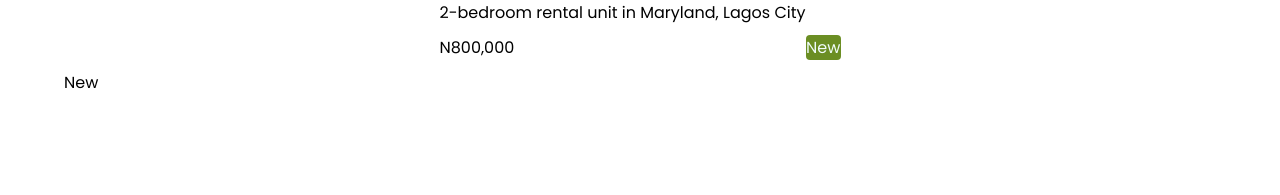
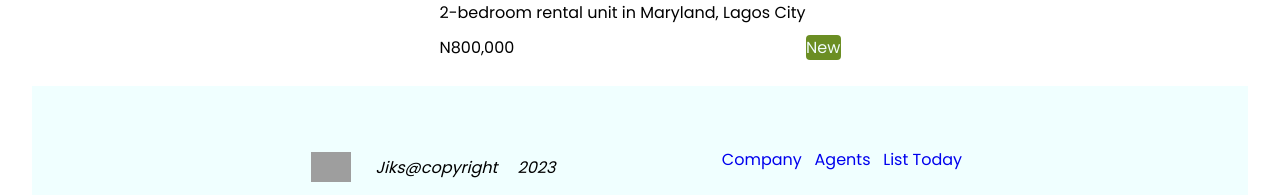
Before and after one commit to Mrjiks/property-listing, a React (Create React App) app: page / in a window 1280 px wide. Shown: the part 1189-1384 px from the top of the page. Before the commit the page ends 1284 px from the top, so only its background shows below. Built offline with nearby package versions, Linux system fonts and the light colour scheme; grey boxes are pictures that could not be loaded.

Commit message:
Add footer

```diff
--- a/src/App.js
+++ b/src/App.js
@@ -1,5 +1,6 @@
 import React from 'react';
 import { BrowserRouter as Router, Routes, Route } from 'react-router-dom';
+import Footer from './components/Footer';
 import SharedLayout from './components/SharedLayout';
 import Agents from './pages/Agents';
 import Landing from './pages/Landing';
@@ -18,13 +19,14 @@ function App() {
             <Route path="market" element={"Markets"} />
             <Route path="profile" element={"User profile"} />
           </Route>
-          <Route index path="/" element={<Landing />} />
           <Route path="/" element={<Landing />} />
 
           <Route path="/signin" element={<SignIn />} />
           <Route path="agents" element={<Agents />} />
         </Routes>
+			<Footer />
       </Router>
+
     </>
   );
 }
--- /dev/null
+++ b/src/components/Footer.js
@@ -0,0 +1,136 @@
+import React from 'react';
+import { Link } from 'react-router-dom';
+import styled from 'styled-components';
+
+const Footer = () => {
+	return (
+		<Wrapper>
+			<div className='container'>
+				<div className='links'>
+					<Link
+						to='#'
+						className='link'
+					>
+						Company
+					</Link>
+					<Link
+						to='#'
+						className='link'
+					>
+						Agents
+					</Link>
+					<Link
+						to='#'
+						className='link'
+					>
+						List Today
+					</Link>
+				</div>
+				<div className='logo-wrapper'>
+					<Link to='/'>
+						<img
+							src='https://img.freepik.com/premium-vector/home-icon-house-symbol-simple-vector-design-logo_231786-5048.jpg?w=50'
+							alt=''
+						/>
+					</Link>
+					<div>
+						<address>
+							<span>Jiks@copyright</span> {new Date().getFullYear()}
+						</address>
+					</div>
+				</div>
+			</div>
+		</Wrapper>
+	);
+};
+
+export default Footer;
+
+const Wrapper = styled.footer`
+	display: flex;
+	flex-direction: column;
+	flex-basis: 1;
+	justify-content: space-between;
+	margin: 1rem auto;
+	align-items: center;
+	background-color: azure;
+	height: 100%;
+	position: static;
+	bottom: 0;
+	left: 0;
+	right: 0;
+
+	.container {
+		display: flex;
+		flex-direction: column;
+		justify-content: space-between;
+		margin: 1rem auto;
+		align-items: center;
+		background-color: azure;
+		.logo-wrapper {
+			display: flex;
+			flex-direction: row;
+			align-items: center;
+			margin-top: 1rem;
+			address {
+				margin-left: 0.5rem;
+				span {
+					margin-right: 1rem;
+					text-decoration: none;
+				}
+			}
+		}
+	}
+	.links {
+		display: flex;
+		flex-direction: column;
+		justify-content: space-between;
+		.link {
+			margin: 0.4rem;
+			text-decoration: none;
+		}
+		&.link:hover {
+			cursor: pointer;
+		}
+	}
+
+	img {
+		display: block;
+		max-width: 100%;
+		height: 30px;
+		object-fit: cover;
+		margin-right: 1rem;
+	}
+
+	@media (min-width: 768px) {
+		.container {
+			display: flex;
+			flex-direction: row;
+			justify-content: space-between;
+			margin-top: 50px;
+			align-items: center;
+			background-color: azure;
+		}
+		.links {
+			order: 1;
+			display: flex;
+			flex-direction: row;
+			justify-content: space-between;
+			align-items: center;
+			margin-left: 10rem;
+		}
+		.logo-wrapper {
+			display: flex;
+			flex-direction: row;
+			align-items: center;
+
+			address {
+				margin-left: 0.5rem;
+				span {
+					margin-right: 1rem;
+					text-decoration: none;
+				}
+			}
+		}
+	}
+`;
--- a/src/components/NavBar.js
+++ b/src/components/NavBar.js
@@ -3,7 +3,6 @@ import { GiHamburgerMenu } from 'react-icons/gi';
 import React from 'react';
 import { useGlobalContext } from './context';
 import { NavLink } from 'react-router-dom';
-import { AiOutlineClose } from 'react-icons/ai';
 
 const NavBar = () => {
 	const { toggleMenu, showMenu, closeMenu } = useGlobalContext();
--- a/src/components/SharedLayout.js
+++ b/src/components/SharedLayout.js
@@ -7,6 +7,7 @@ import { useGlobalContext } from './context';
 const SharedLayout = () => {
 	const { showMenu } = useGlobalContext();
 	return (
+		<>
 			<div className='container'>
 				<NavBarWrapper />
 				{showMenu && <MobileMenu />}
@@ -20,6 +21,7 @@ const SharedLayout = () => {
 					</div>
 				</Wrapper>
 			</div>
+		</>
 	);
 };
 
--- a/src/index.css
+++ b/src/index.css
@@ -40,7 +40,7 @@ body {
 	-webkit-font-smoothing: antialiased;
 	-moz-osx-font-smoothing: grayscale;
 	font-family: Poppins, sans-serif;
-	width: 90vw;
+	width: 95vw;
 	margin: 0 auto;
 	/* background-color: #931243; */
 }
--- a/src/pages/Landing.js
+++ b/src/pages/Landing.js
@@ -1,6 +1,6 @@
-import React from "react";
-import styled from "styled-components";
-import { motion, useScroll, useSpring } from "framer-motion";
+import React from 'react';
+import styled from 'styled-components';
+import { motion, useScroll, useSpring } from 'framer-motion';
 
 import {
 	SearchProperty,
@@ -8,9 +8,10 @@ import {
 	NavBarWrapper,
 	FeaturedProperty,
 	MobileMenu,
-} from "../components";
+} from '../components';
 
-import { useGlobalContext } from "../components/context";
+import { useGlobalContext } from '../components/context';
+import Footer from '../components/Footer';
 
 function Landing() {
 	const { showMenu } = useGlobalContext();
@@ -27,9 +28,13 @@ function Landing() {
 			<HeroSection />
 			<SearchProperty />
 			<FeaturedProperty />
+
 			{showMenu && <MobileMenu />}
-      <div>New</div>
-      <motion.div className="progress-bar" style={{ scaleX }} />
+			<div></div>
+			<motion.div
+				className='progress-bar'
+				style={{ scaleX }}
+			/>
 		</Wrapper>
 	);
 }
```
Lines whose indentation alone changed are shown as unchanged.
